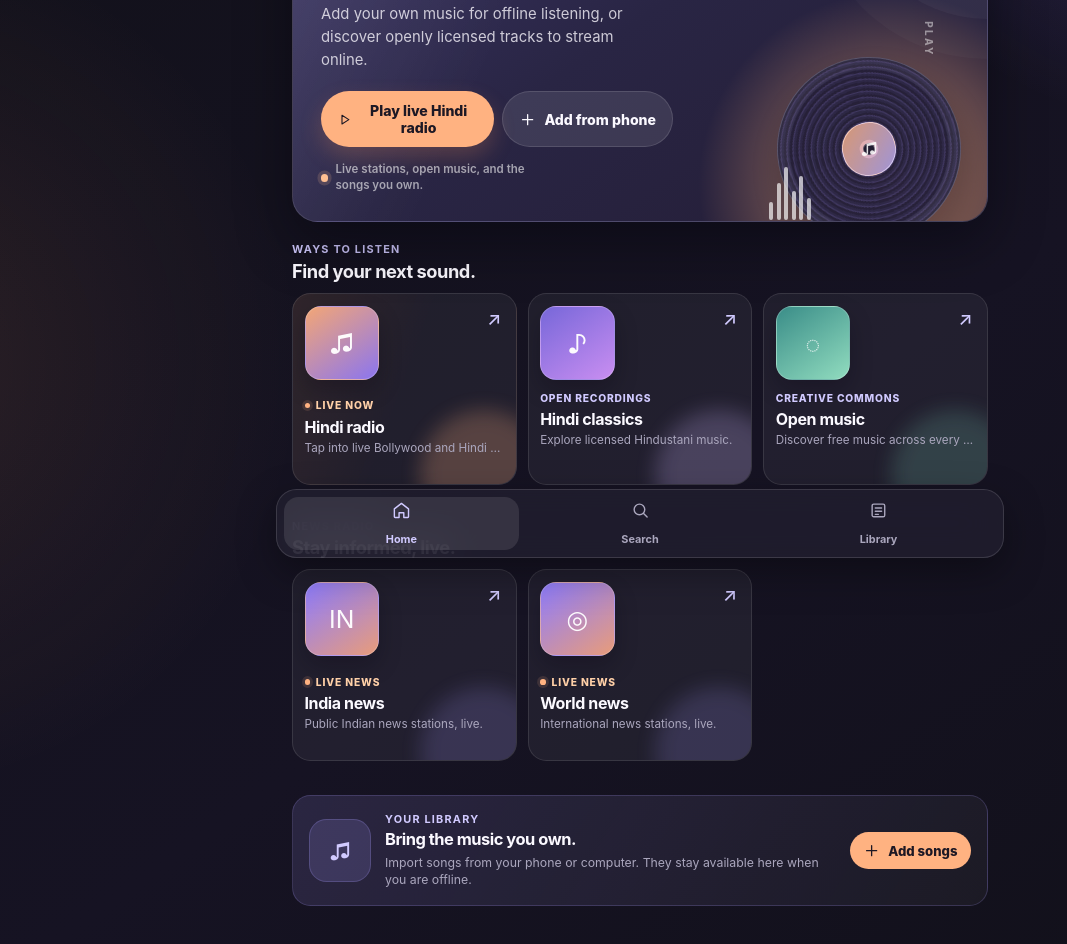
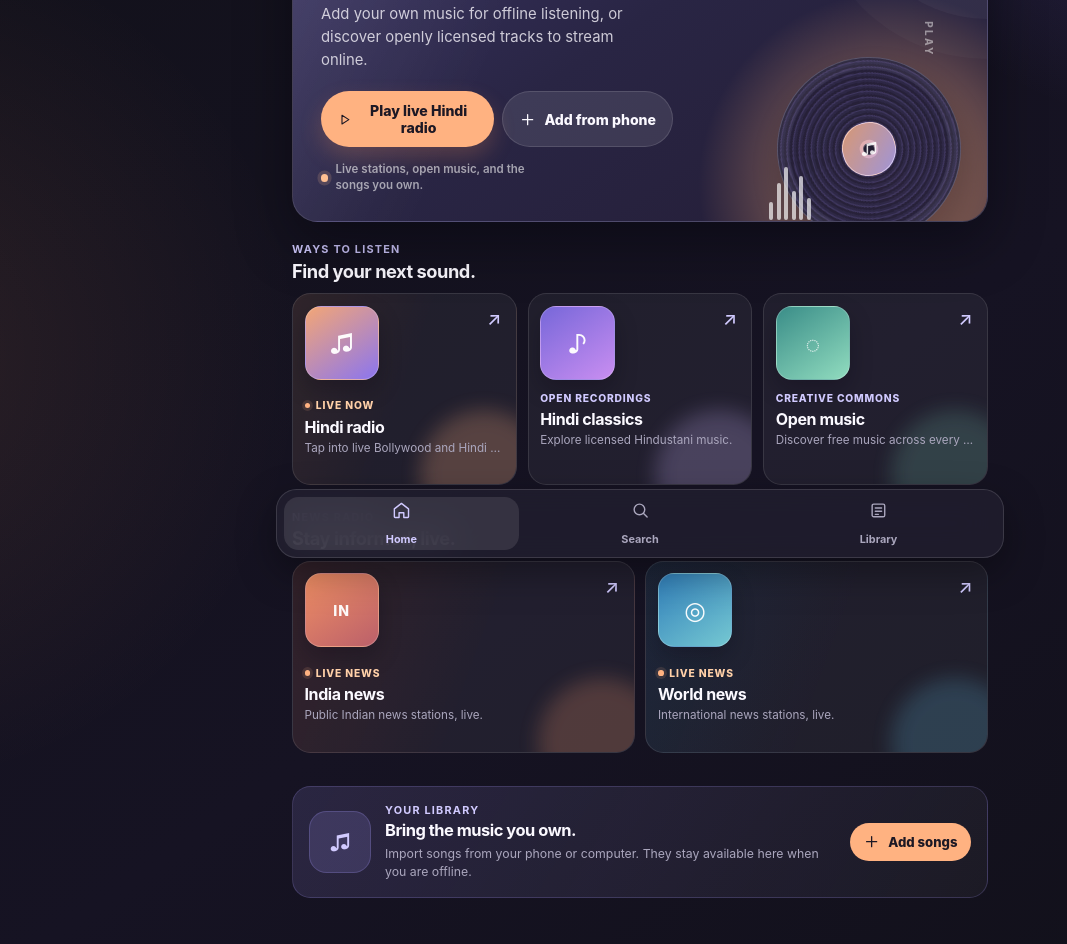
Before and after one commit to IamUtkarsh1/sonora, a plain HTML site: page index.html in a window 1280 px wide. Shown: the part 234-1178 px from the top of the page, without its empty margins (0-1067 px from the left). Drawn offline with Linux system fonts and the light colour scheme.

Commit message:
Style Sonora news radio choices

```diff
--- a/styles.css
+++ b/styles.css
@@ -104,6 +104,7 @@
 .hero-wave i:nth-child(1) { height: 34%; }.hero-wave i:nth-child(2) { height: 70%; }.hero-wave i:nth-child(3) { height: 100%; }.hero-wave i:nth-child(4) { height: 54%; }.hero-wave i:nth-child(5) { height: 82%; }.hero-wave i:nth-child(6) { height: 42%; }
 
 .listen-section { margin-top: 1.25rem; }
+.news-listen-section { margin-top: 1.55rem; }
 .listen-section-header { margin-bottom: 0.7rem; }
 .listen-section-header .eyebrow { margin-bottom: 0.22rem; }
 .listen-grid { display: grid; gap: 0.68rem; }
@@ -112,10 +113,14 @@
 .listen-card--radio { --card-glow: rgba(255,178,129,0.35); background: linear-gradient(110deg, rgba(255,178,129,0.12), rgba(255,255,255,0.055) 50%); }
 .listen-card--hindi { --card-glow: rgba(207,186,255,0.32); }
 .listen-card--catalog { --card-glow: rgba(130,219,194,0.26); }
+.listen-card--india-news { --card-glow: rgba(255,158,115,0.31); background: linear-gradient(110deg, rgba(255,142,104,0.13), rgba(255,255,255,0.055) 54%); }
+.listen-card--world-news { --card-glow: rgba(99,190,226,0.3); background: linear-gradient(110deg, rgba(89,178,220,0.13), rgba(255,255,255,0.055) 54%); }
 .listen-card-art { display: grid; place-items: center; position: relative; z-index: 1; width: 4.35rem; aspect-ratio: 1; color: rgba(255,255,255,0.96); background: linear-gradient(145deg, var(--a, #8e7cff), var(--b, #e89c7a)); border: 1px solid rgba(255,255,255,0.2); border-radius: 1rem; box-shadow: 0 10px 22px rgba(6,5,14,0.25); font-size: 1.55rem; }
 .listen-card--radio .listen-card-art { --a: #f3a676; --b: #8b75ef; }
 .listen-card--hindi .listen-card-art { --a: #7767d9; --b: #c98ef1; }
 .listen-card--catalog .listen-card-art { --a: #3a8d88; --b: #91dcbf; }
+.listen-card--india-news .listen-card-art { --a: #f08f64; --b: #bb606a; font-size: 0.88rem; font-weight: 850; letter-spacing: 0.08em; }
+.listen-card--world-news .listen-card-art { --a: #317fba; --b: #75c8d2; }
 .listen-card-copy { position: relative; z-index: 1; min-width: 0; }
 .listen-card-copy strong, .listen-card-copy small, .listen-card-label { display: block; overflow: hidden; text-overflow: ellipsis; white-space: nowrap; }
 .listen-card-copy strong { margin-top: 0.26rem; font-size: 1rem; letter-spacing: -0.025em; }
@@ -323,6 +328,7 @@
   .hero-wave { right: 10rem; }
   .hero-actions { grid-template-columns: auto auto; max-width: none; }
   .listen-grid { grid-template-columns: repeat(3, minmax(0, 1fr)); }
+  .news-listen-grid { grid-template-columns: repeat(2, minmax(0, 1fr)); }
   .listen-card { grid-template-columns: 1fr; align-content: start; min-height: 12rem; }
   .listen-card-art { width: 4.65rem; }
   .listen-card-arrow { position: absolute; top: 0.82rem; right: 0.9rem; }
```
